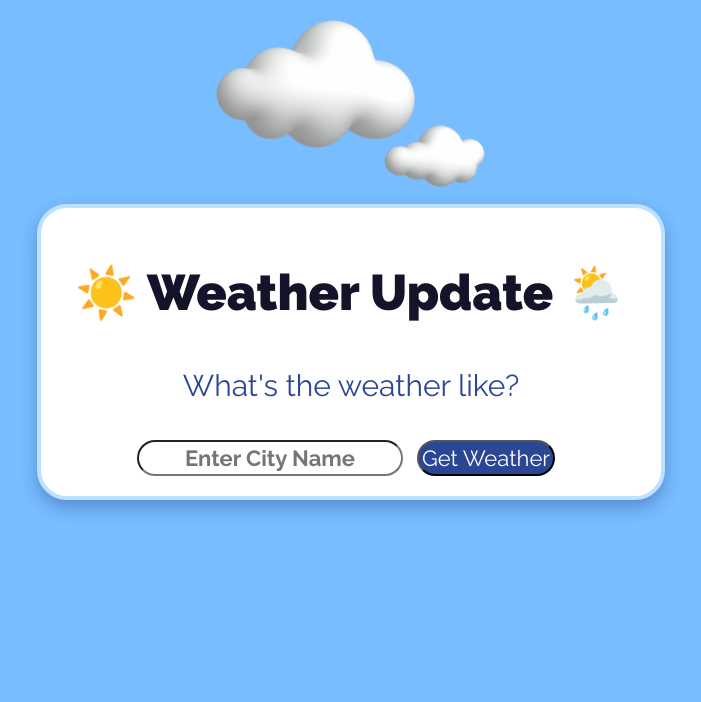
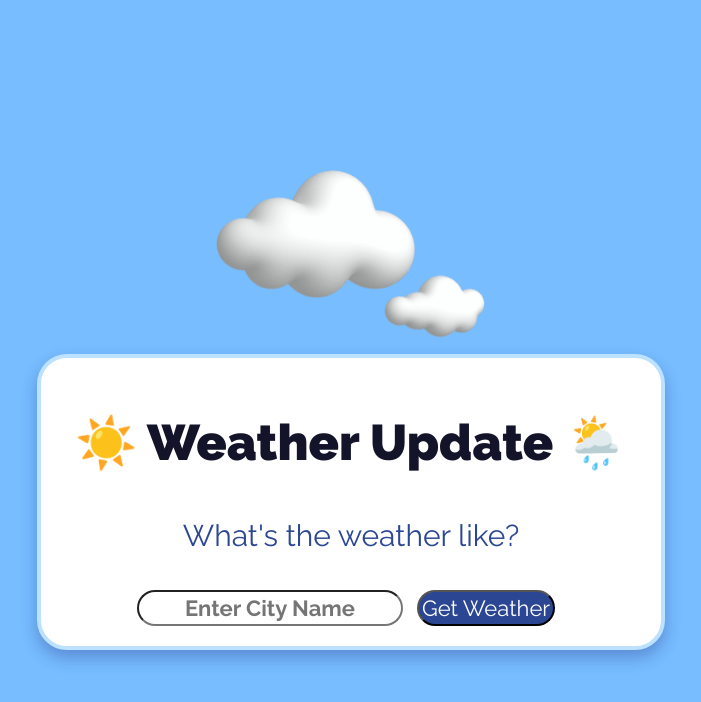
Before and after one commit to Beeminess/Jquery__Vichavee-Teeravutchuvong, a plain HTML site: page index.html in a window 1280 px wide. Shown: the whole page, without its empty margins (289-990 px from the left). Drawn offline with nearby package versions, Linux system fonts and the light colour scheme.

Commit message:
Update style.css

```diff
--- a/style.css
+++ b/style.css
@@ -8,6 +8,7 @@ html {
   background-color: #91cbff;
   text-align: center;
   animation: bgChange 2s infinite alternate;
+
 }
 
 @keyframes bgChange {
@@ -25,13 +26,17 @@ html {
 
 body {
   margin: 0;
+  height: 100vh;
+  display: flex;
+  justify-content: center;
+  align-items: center;
   text-align: center;
-    place-items: center;
+  animation: bgChange 2s infinite alternate;
 }
 
 p {
   font-weight: normal;
-    font-size: 1.8em;
+  font-size: 1em;
   font-optical-sizing: auto;
 }
 
@@ -52,7 +57,9 @@ h2 {
   line-height: 130%;
 }
 
+
 main section {
+  display: block;
   width: 600px;
   height: auto;
   background-color: rgb(255, 255, 255);
@@ -61,7 +68,6 @@ main section {
   box-shadow: 0 8px 16px rgba(31, 31, 120, 0.3);
   margin-top: 0px;
   border: 4px solid rgb(188, 226, 255);
-    align-items: center;
 }
 
 button {
@@ -106,4 +112,3 @@ img {
     transform: rotate(0deg);
   }
 }
-}
```
Lines whose indentation alone changed are shown as unchanged.
